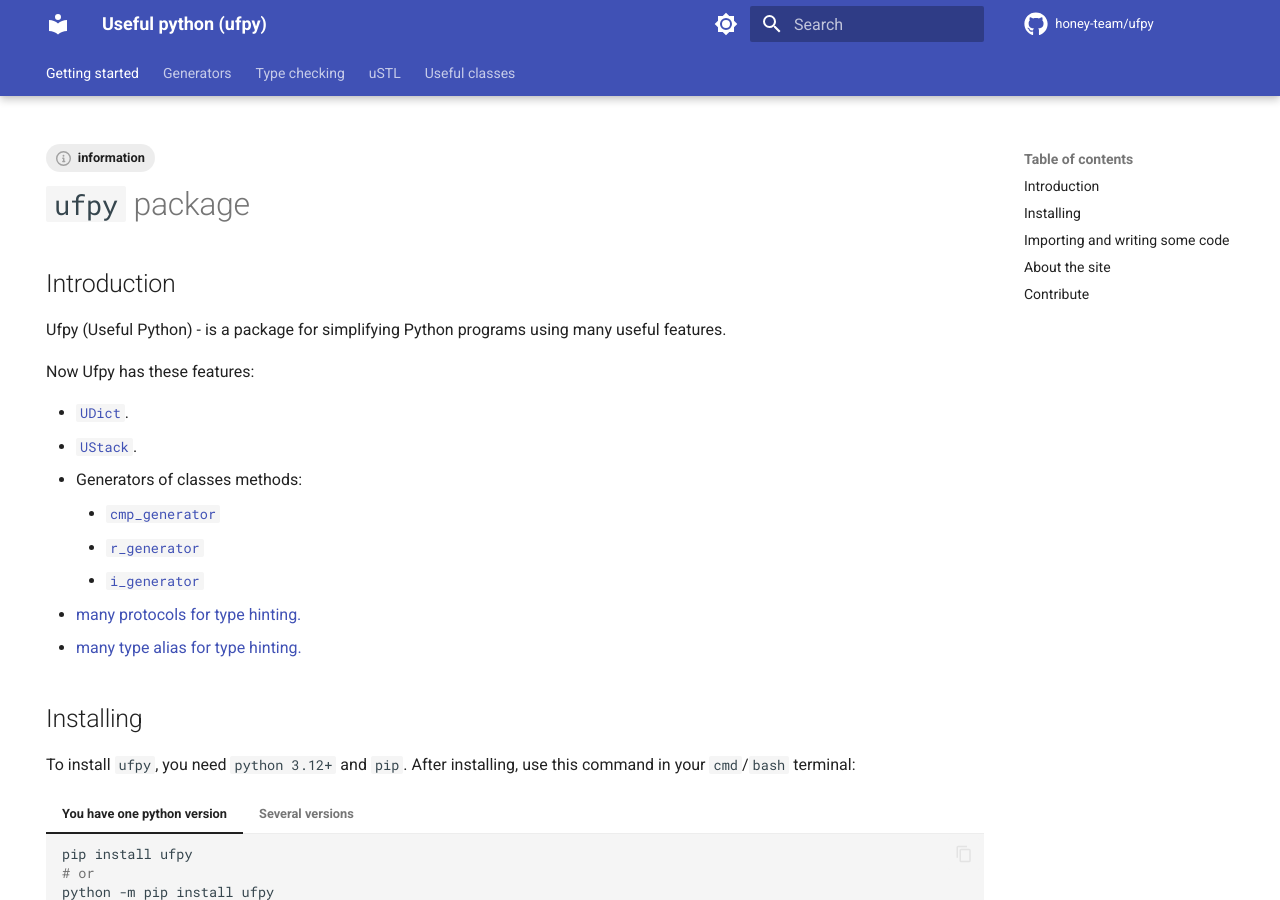
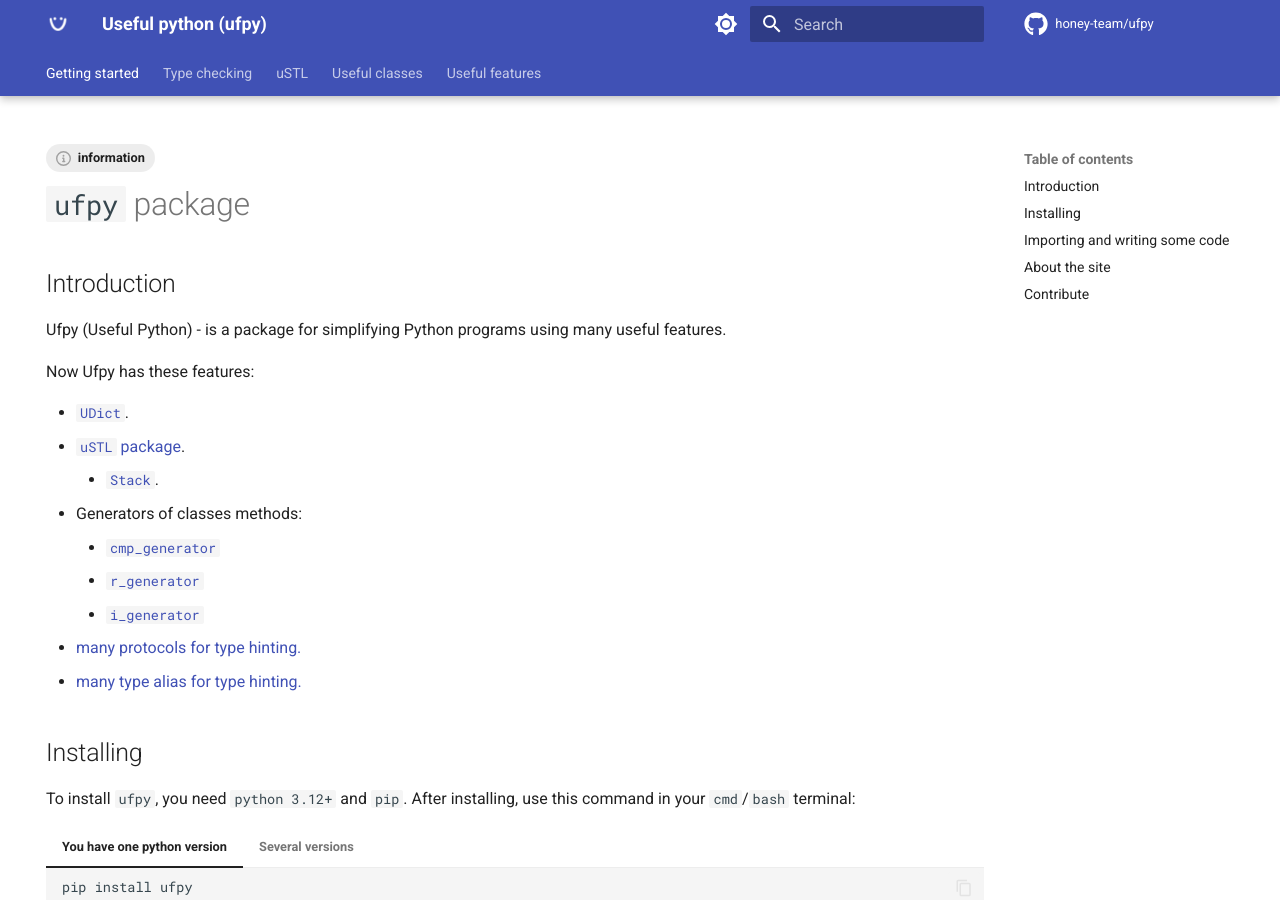
Before and after one commit to honey-team/ufpy-website, an MkDocs documentation site: the page built from docs/index.md, in a window 1280 px wide and 900 px high. Built offline with MkDocs 1.6.1 and Material for MkDocs 9.7.7, drawn with Linux system fonts in a browser that asks for light colours; comment, search, counter and statistics services are not loaded; the version menu is left out.

Commit message:
Add logo and favicon

```diff
--- a/docs/index.md
+++ b/docs/index.md
@@ -18,11 +18,12 @@
 Now Ufpy has these features:
 
 - [`UDict`](useful_classes/udict.md "Useful dict.").
-- [`UStack`](useful_classes/ustack.md "Useful stack.").
+- [`uSTL` package](uSTL/index.md).
+    - [`Stack`](uSTL/stack.md).
 - Generators of classes methods:
-    - [`cmp_generator`](generators.md "Compare generator. In latest python version were deleted __cmp__ method. With this generator you can use __cmp__ in your class")
-    - [`r_generator`](generators.md "Reverse generator. Generating __r...__ methods for math operations")
-    - [`i_generator`](generators.md "I methods generator. Generating __i...__ method for math operations")
+    - [`cmp_generator`](useful_features/generators.md "Compare generator. In latest python version were deleted __cmp__ method. With this generator you can use __cmp__ in your class")
+    - [`r_generator`](useful_features/generators.md "Reverse generator. Generating __r...__ methods for math operations")
+    - [`i_generator`](useful_features/generators.md "I methods generator. Generating __i...__ method for math operations")
 - [many protocols for type hinting.](type_checking/protocols.md)
 - [many type alias for type hinting.](type_checking/type_alias.md)
 
--- a/mkdocs.yml
+++ b/mkdocs.yml
@@ -6,6 +6,7 @@
 
 theme:
   name: material
+  logo: assets/images/logo.png
   features:
     - content.code.copy
     - content.tooltips
```
Also changed, not shown: docs/uSTL/index.md (added, +7 -0 lines), docs/assets/images/favicon.png (added), docs/assets/images/logo.png (added), docs/useful_features/generators.md (renamed from docs/generators.md).
